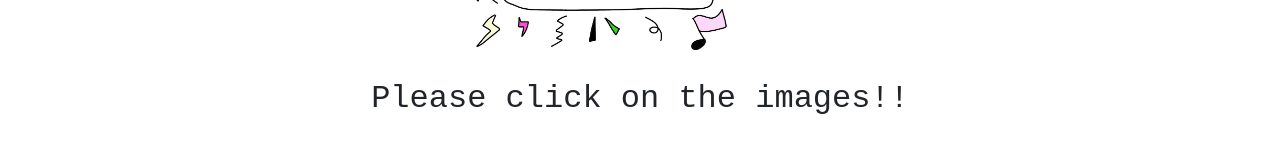
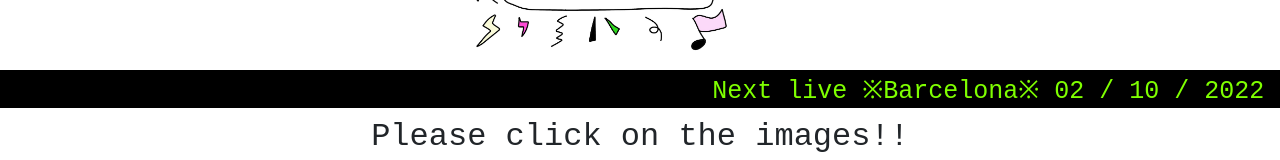
Before and after one commit to yusuke85/kazumi_hp, a React (Create React App) app: page / in a window 1280 px wide. Shown: the part 142-302 px from the top of the page. Built offline with nearby package versions, Linux system fonts and the light colour scheme; no server answers.

Commit message:
add new infomation

```diff
--- a/src/Component/LandingPage.js
+++ b/src/Component/LandingPage.js
@@ -32,9 +32,9 @@ const LandingPage = ({ playing, setPlaying }) => {
 
   return (
     <>
-    {/* <div class="sample01">
- <p>Next live ※Tokio※14 / 8 / 2022 in shibuyavalley ※Gifu※ 19 / 8 / 2022 in slowroom ※Delta del Ebro※ 15 / 10 / 2022 in Mind Fest </p>
- </div> */}
+    <div class="sample01">
+ <p>Next live ※Barcelona※ 02 / 10 / 2022 in ConventAguti</p>
+ </div>
 
       <h2 id="pleaseClick">Please click on the images!!</h2>
       <Container className="lpPhotos">
```
